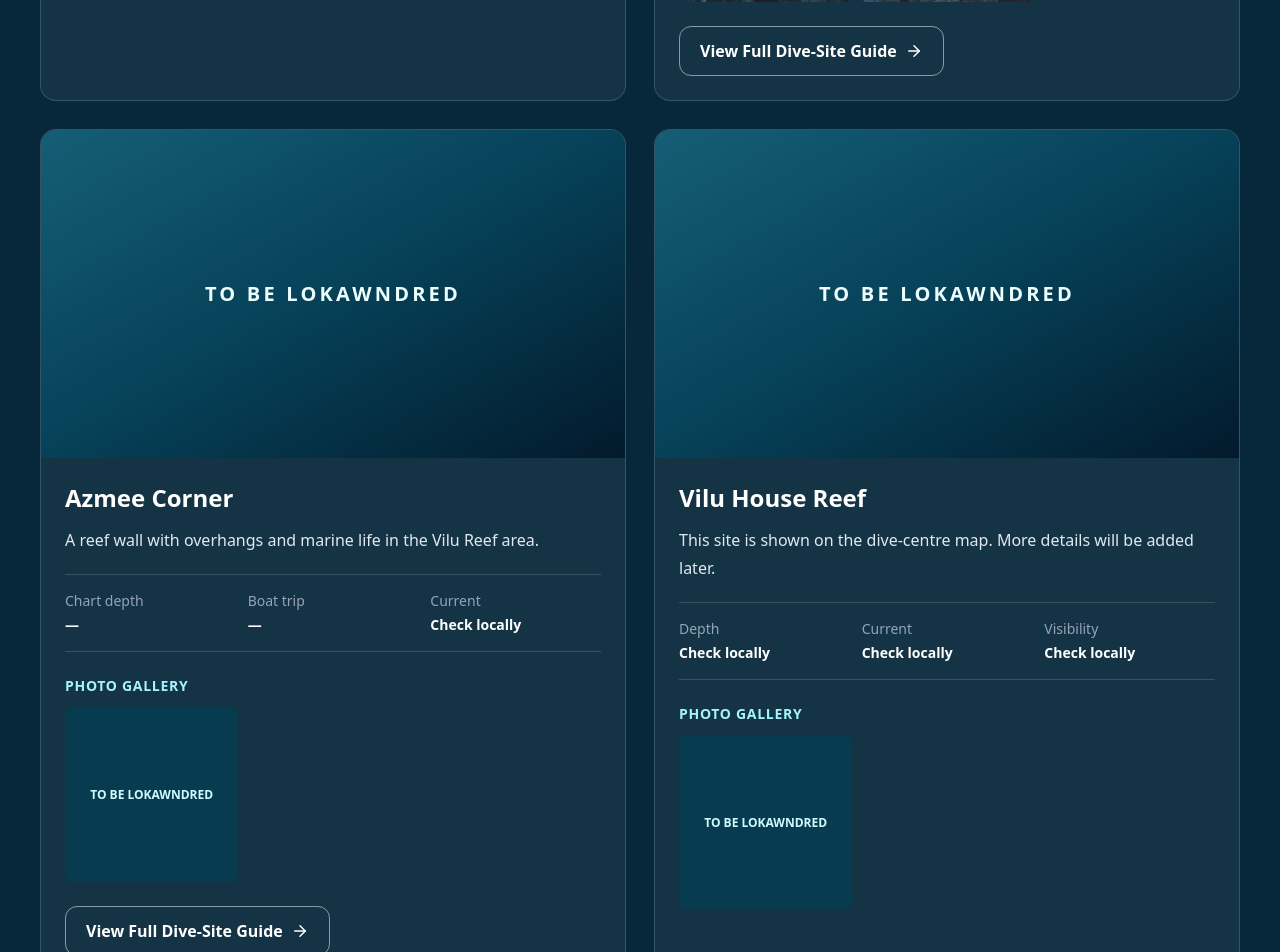
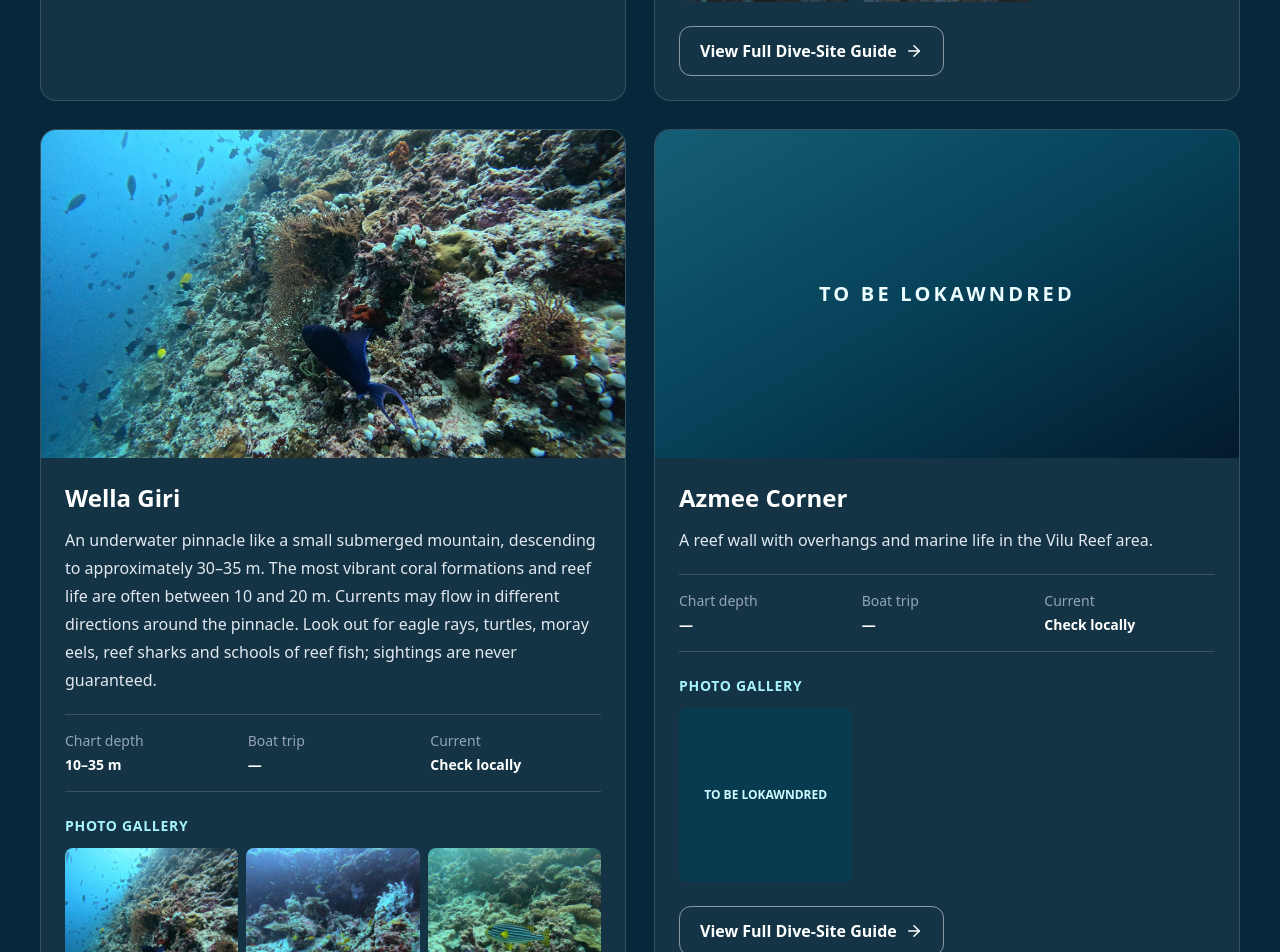
Before and after one commit to Tommysons/diving, a Next.js app: page /destinations/maldives in a window 1280 px wide. Shown: the part 4280-5232 px from the top of the page. Built offline with nearby package versions, Linux system fonts and the light colour scheme.

Commit message:
Feature Wella Giri photo gallery on Maldives destination page

```diff
--- a/src/components/MaldivesExperience.tsx
+++ b/src/components/MaldivesExperience.tsx
@@ -77,12 +77,13 @@ export default function MaldivesExperience({ locale }: { locale: 'en' | 'ru' })
           {name:'Velavaru Thila',depth:'8–40 m',boat:'20 min',en:'A thila with a shallow top, overhangs, sandy bottom and a nearby channel.',ru:'Подводная скала с неглубокой вершиной, навесами, песчаным дном и каналом.'},
           {name:'Bodu Thila',depth:'6–35 m',boat:'25 min',en:'A large thila with a sloping reef, overhangs and a smaller deeper pinnacle.',ru:'Большая подводная скала со склоном, навесами и более глубокой небольшой скалой.'},
           {name:'Udhdhoo Reef',boat:'10 min',...maldivesDetails['Udhdhoo Reef']},
+          {name:'Wella Giri',depth:'10–35 m',boat:'—',en:maldivesGuideSites.find(s=>s.slug==='wella-giri')!.en,ru:maldivesGuideSites.find(s=>s.slug==='wella-giri')!.ru},
           {name:'Azmee Corner',depth:'—',boat:'—',en:'A reef wall with overhangs and marine life in the Vilu Reef area.',ru:'Рифовая стена с навесами и морскими обитателями в районе Vilu Reef.'},
         ].map(site=><article key={site.name} id={site.name==='Azmee Corner'?'azmee-guide':undefined} className='overflow-hidden rounded-2xl border border-white/15 bg-white/[.06]'>
-          {site.name==='Udhdhoo Reef'?<UdhdhooCover locale={locale}/>:<div role='img' aria-label='To Be LokaWndred' className='grid aspect-video place-items-center bg-gradient-to-br from-cyan-800 via-[#064158] to-[#031a2c] p-6 text-center text-xl font-extrabold tracking-[.16em] text-cyan-50'>TO BE LOKAWNDRED</div>}
+          {site.name==='Udhdhoo Reef'?<UdhdhooCover locale={locale}/>:site.name==='Wella Giri'?<div className='relative aspect-video'><Image src='/images/dive-sites/wella-giri/2.png' alt={ru?'Велла Гири — коралловый риф':'Wella Giri coral reef'} fill sizes='(max-width: 1024px) 100vw, 50vw' className='object-cover'/></div>:<div role='img' aria-label='To Be LokaWndred' className='grid aspect-video place-items-center bg-gradient-to-br from-cyan-800 via-[#064158] to-[#031a2c] p-6 text-center text-xl font-extrabold tracking-[.16em] text-cyan-50'>TO BE LOKAWNDRED</div>}
           <div className='p-6'><h3 className='text-2xl font-bold'>{site.name}</h3><p className='mt-3 leading-7 text-slate-200'>{ru?site.ru:site.en}</p>
             <dl className='mt-5 grid grid-cols-3 gap-3 border-y border-white/15 py-4 text-sm'><div><dt className='text-slate-400'>{ru?'Глубина на схеме':'Chart depth'}</dt><dd className='mt-1 font-semibold'>{site.depth}</dd></div><div><dt className='text-slate-400'>{ru?'Поездка на лодке':'Boat trip'}</dt><dd className='mt-1 font-semibold'>{site.boat}</dd></div><div><dt className='text-slate-400'>{ru?'Течение':'Current'}</dt><dd className='mt-1 font-semibold'>{site.name==='Udhdhoo Reef'?(ru?'Слабое–умеренное':'Low–moderate'):(ru?'Уточняйте':'Check locally')}</dd></div>{site.name==='Udhdhoo Reef'&&<div><dt className='text-slate-400'>{ru?'Видимость':'Visibility'}</dt><dd className='mt-1 font-semibold'>{ru?'10–15+ м':'10–15+ m'}</dd></div>}</dl>
-            <h4 className='mt-6 text-sm font-bold uppercase tracking-wider text-cyan-200'>{ru?'Фотогалерея':'Photo gallery'}</h4>{site.name==='Udhdhoo Reef'?<UdhdhooGallery locale={locale}/>:<div className='mt-3 grid grid-cols-3 gap-2'><div className='grid aspect-square place-items-center rounded-lg bg-[#073c50] p-2 text-center text-xs font-bold text-cyan-100'>TO BE LOKAWNDRED</div></div>}
+            <h4 className='mt-6 text-sm font-bold uppercase tracking-wider text-cyan-200'>{ru?'Фотогалерея':'Photo gallery'}</h4>{site.name==='Udhdhoo Reef'?<UdhdhooGallery locale={locale}/>:site.name==='Wella Giri'?<div className='mt-3 grid grid-cols-3 gap-2'>{[2,4,7,6,1].map(n=><a key={n} href={`/images/dive-sites/wella-giri/${n}.png`} target='_blank' rel='noopener noreferrer' className='relative aspect-square overflow-hidden rounded-lg'><Image src={`/images/dive-sites/wella-giri/${n}.png`} alt={`Wella Giri — ${n}`} fill sizes='(max-width: 768px) 30vw, 16vw' className='object-cover transition hover:scale-105'/></a>)}</div>:<div className='mt-3 grid grid-cols-3 gap-2'><div className='grid aspect-square place-items-center rounded-lg bg-[#073c50] p-2 text-center text-xs font-bold text-cyan-100'>TO BE LOKAWNDRED</div></div>}
             <Link href={base+'/destinations/maldives/'+maldivesGuideSites.find(item=>item.name===site.name)!.slug} className='mt-6 inline-flex items-center gap-2 rounded-xl border border-white/50 px-5 py-3 font-semibold hover:bg-white/10'>{ru?'Подробнее о дайв-сайте':'View Full Dive-Site Guide'}<ArrowRight size={18}/></Link>
           </div></article>)}
         {maldivesSites.filter(([name])=>!maldivesDetails[name]).map(([name],i)=><article key={name} className='overflow-hidden rounded-2xl border border-white/15 bg-white/[.06]'><div role='img' aria-label='To Be LokaWndred' className='grid aspect-video place-items-center bg-gradient-to-br from-cyan-800 via-[#064158] to-[#031a2c] p-6 text-center text-xl font-extrabold tracking-[.16em] text-cyan-50'>TO BE LOKAWNDRED</div><div className='p-6'><h3 className='text-2xl font-bold'>{name}</h3><p className='mt-3 leading-7 text-slate-200'>{ru?'Это место показано на карте дайв-центра. Подробная информация появится позже.':'This site is shown on the dive-centre map. More details will be added later.'}</p><dl className='mt-5 grid grid-cols-3 gap-3 border-y border-white/15 py-4 text-sm'>{(ru?['Глубина','Течение','Видимость']:['Depth','Current','Visibility']).map(label=><div key={label}><dt className='text-slate-400'>{label}</dt><dd className='mt-1 font-semibold'>{ru?'Уточняйте':'Check locally'}</dd></div>)}</dl><h4 className='mt-6 text-sm font-bold uppercase tracking-wider text-cyan-200'>{ru?'Фотогалерея':'Photo gallery'}</h4><div className='mt-3 grid grid-cols-3 gap-2'><div role='img' aria-label='To Be LokaWndred' className='grid aspect-square place-items-center rounded-lg bg-[#073c50] p-2 text-center text-xs font-bold text-cyan-100'>TO BE LOKAWNDRED</div></div></div></article>)}
```
